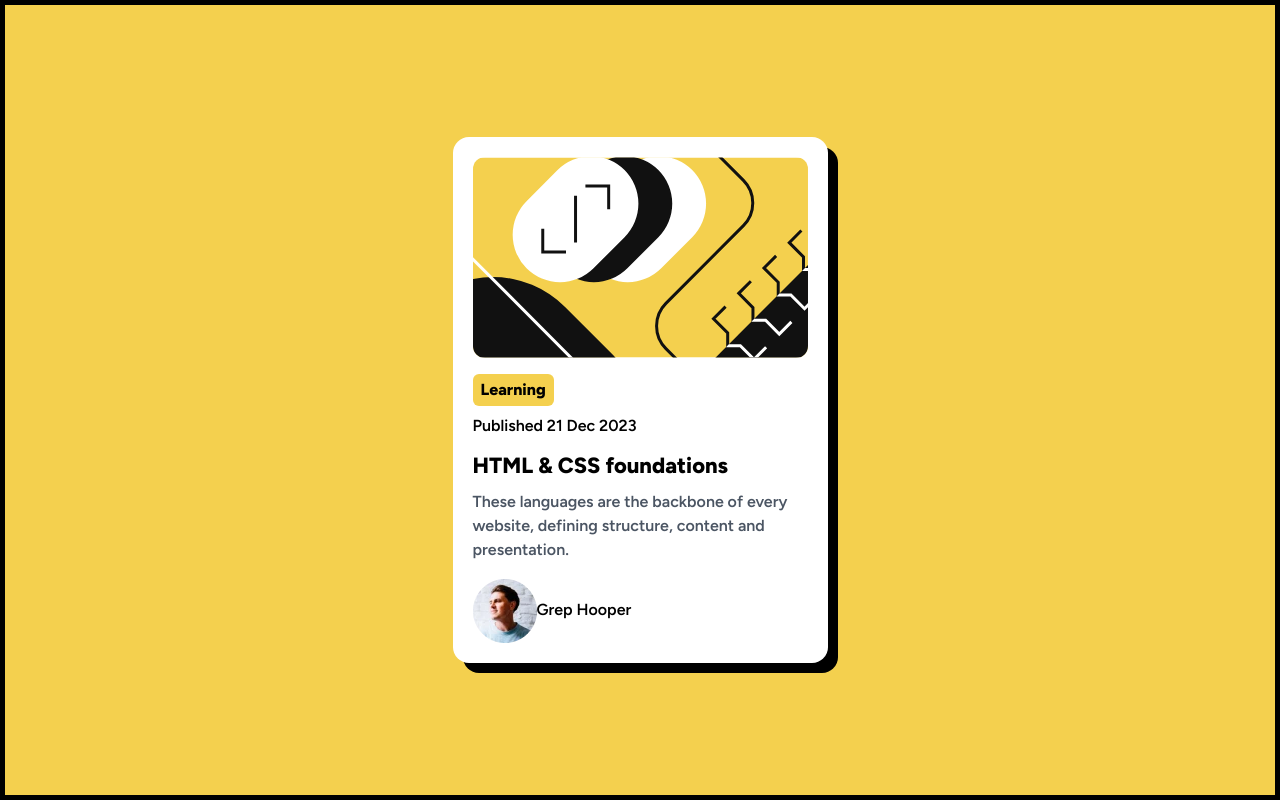
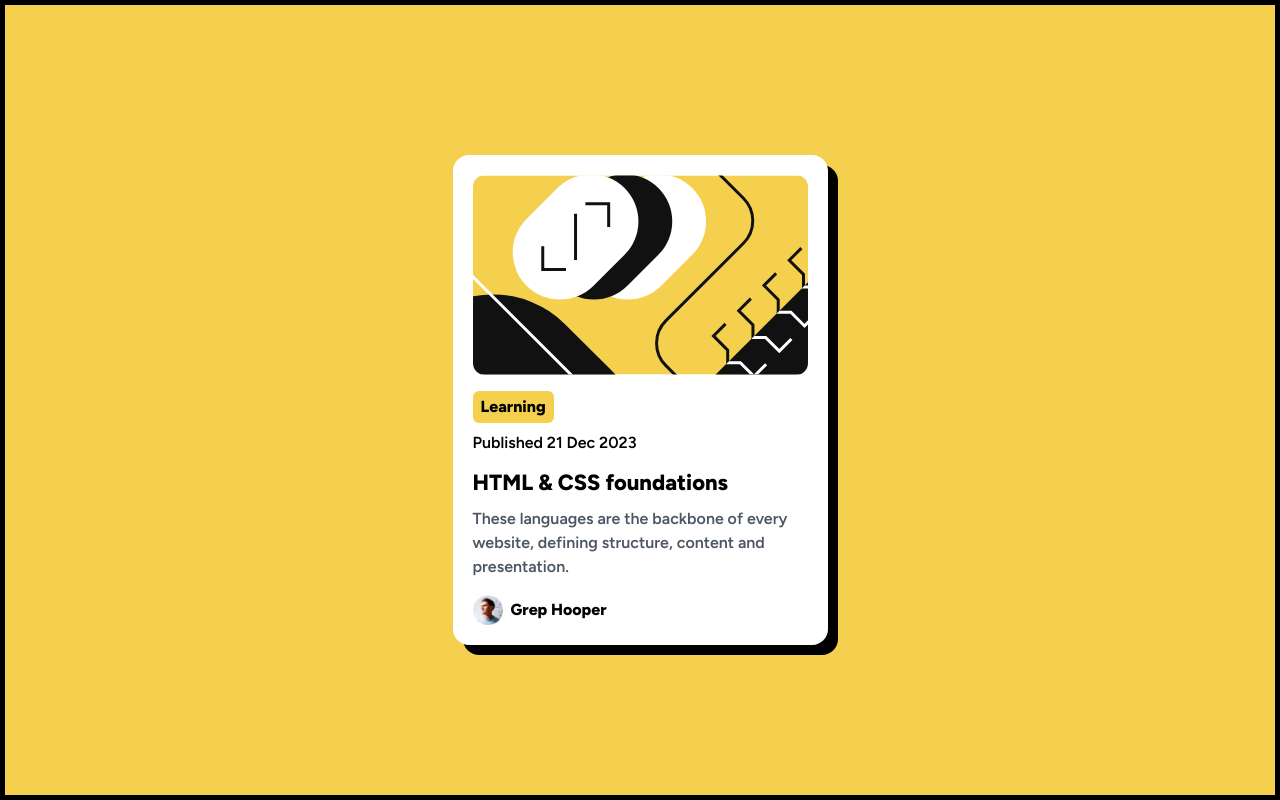
Before and after one commit to HarikrishnanYPR1707/blog-preview-card-main, a React (Vite) app: page / in a window 1280 px wide. Built offline with nearby package versions, Linux system fonts and the light colour scheme.

Commit message:
completed with last part

```diff
--- a/src/App.jsx
+++ b/src/App.jsx
@@ -22,9 +22,9 @@ function App() {
             structure, content and presentation.
           </p>
         </div>
-        <div className="flex w-full items-center justify-start">
-          <img src="/image-avatar.webp" alt="logo" className="" />
-          <p className="">Grep Hooper</p>
+        <div className="flex w-full items-center justify-start gap-2">
+          <img src="/image-avatar.webp" alt="logo" className="w-[30px]" />
+          <p className="font-bold">Grep Hooper</p>
         </div>
       </div>
     </div>
```
